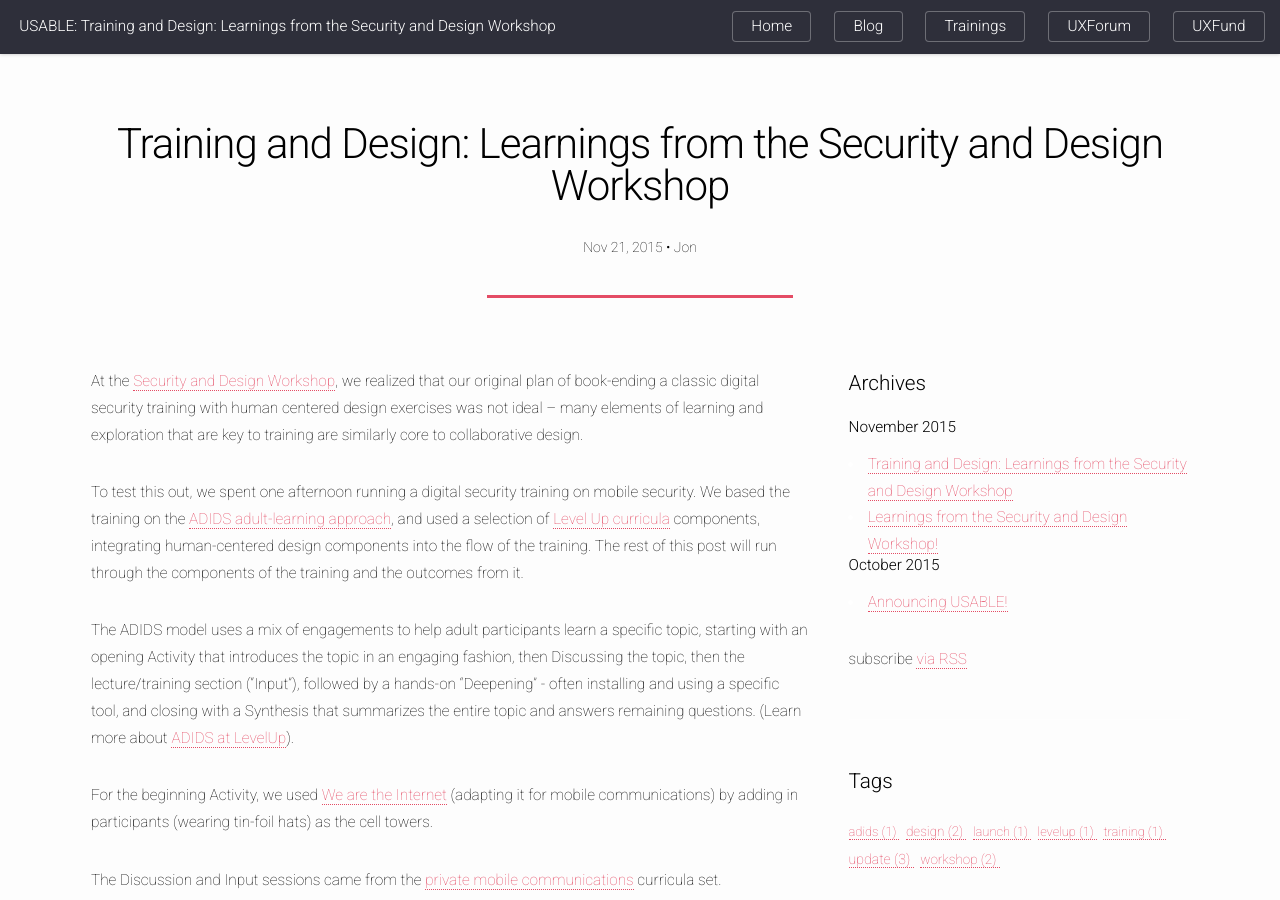
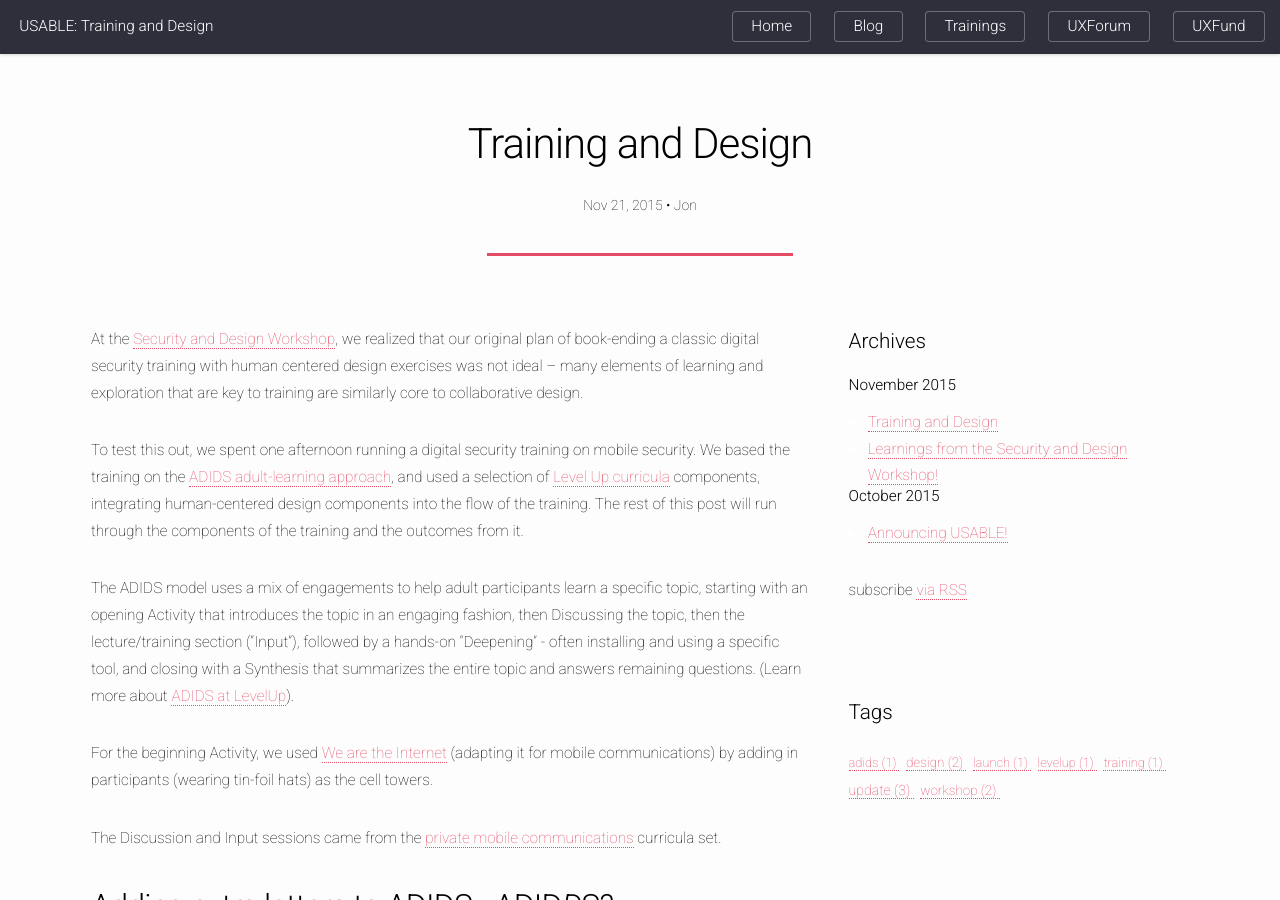
Before and after one commit to OpenInternet/USABLE-website, a Jekyll site: the page built from _posts/2015-11-21-sdworkshop-trainings-and-design.md, in a window 1280 px wide and 900 px high. Built offline with Jekyll 4.4.1, drawn with Linux system fonts in a browser that asks for light colours; comment, search, counter and statistics services are not loaded.

Commit message:
style edits to blog posts

```diff
--- a/_posts/2015-11-21-sdworkshop-trainings-and-design.md
+++ b/_posts/2015-11-21-sdworkshop-trainings-and-design.md
@@ -1,6 +1,6 @@
 ---
 layout: post
-title:  "Training and Design: Learnings from the Security and Design Workshop"
+title:  "Training and Design"
 date:   2015-11-21 12:09:25
 tags: design workshop update training levelup adids
 author: Jon
```
Also changed, not shown: _posts/2015-11-20-securitydesigworkshop.md (+1 -0 lines).
